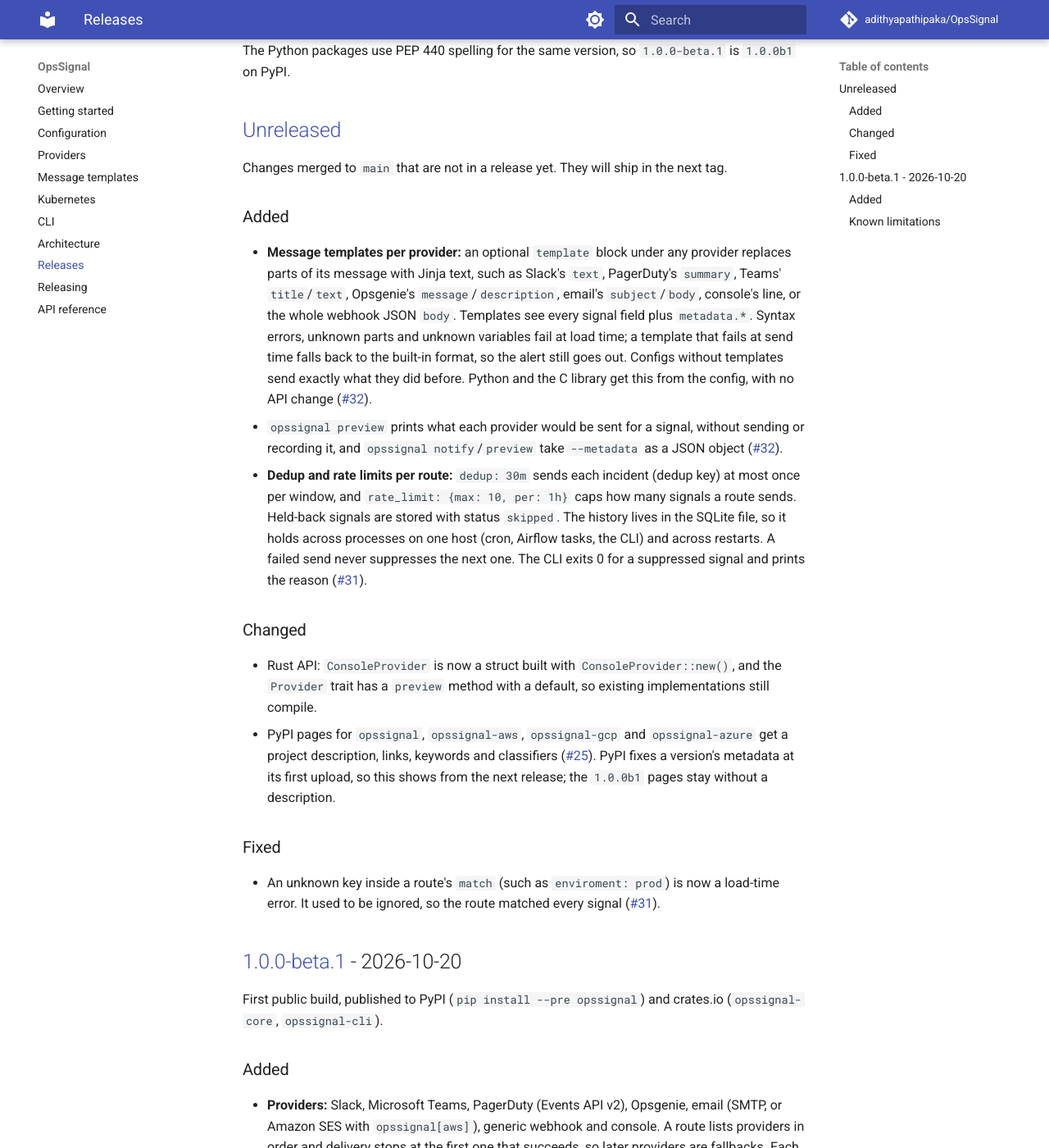
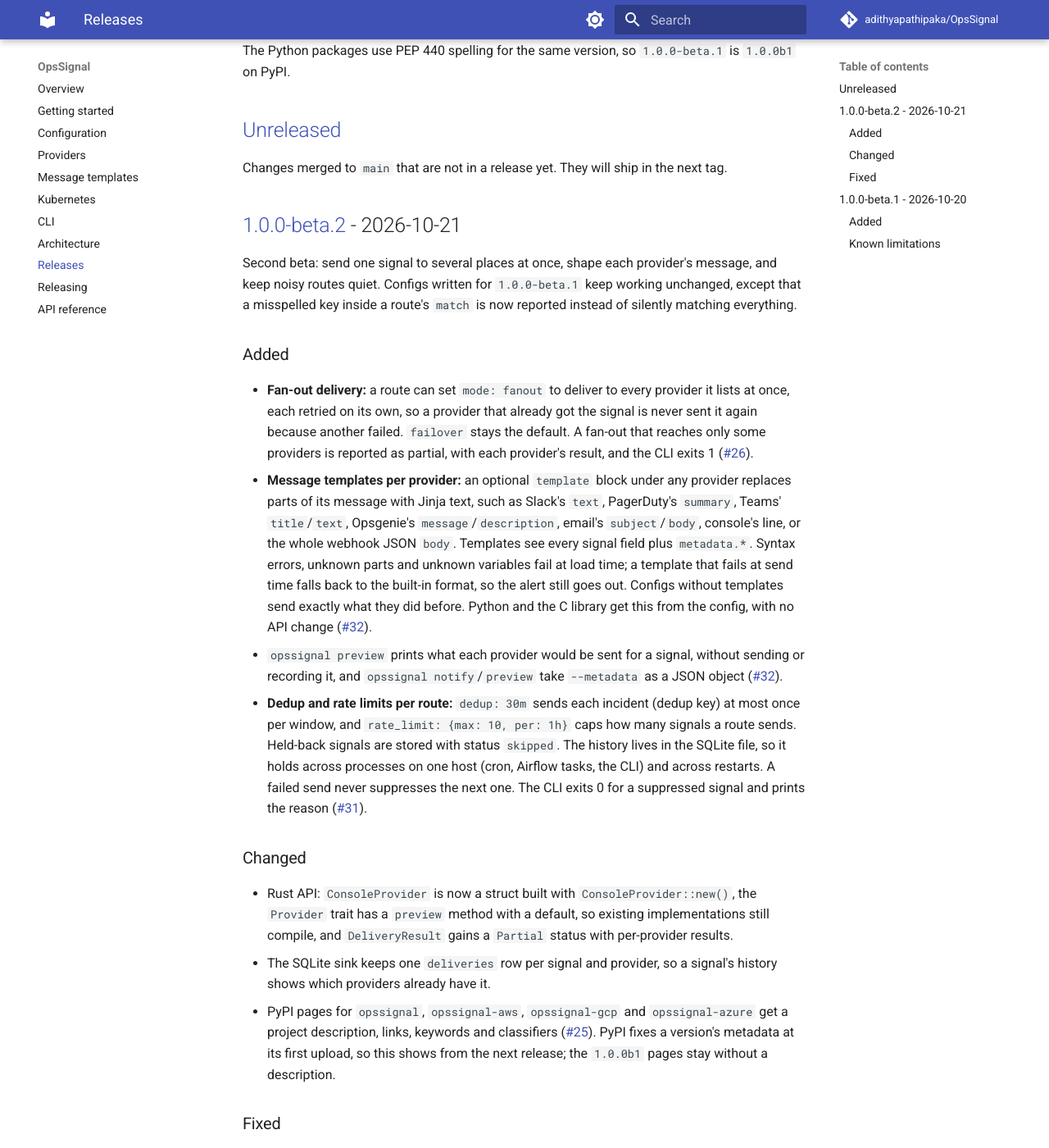
Before and after one commit to adithyapathipaka/OpsSignal, an MkDocs documentation site: the page built from docs/changelog.md, in a window 1280 px wide and 1400 px high, scrolled down 223 px. Shown: the whole window at 82% size. Built offline with MkDocs 1.6.1 and Material for MkDocs 9.7.7, drawn with Linux system fonts in a browser that asks for light colours; comment, search, counter and statistics services are not loaded; the version menu is left out.

Commit message:
Changelog for 1.0.0-beta.2 (#33)
Moves [Unreleased] to [1.0.0-beta.2] - 2026-10-21 so the v1.0.0-beta.2
tag has release notes; the tag's run stopped in "Versions agree" because
this section was missing. Adds the fan-out delivery mode (#26), which
had no changelog entry or "Added in" note, and updates the roadmap on
the docs home page.


Claude-Session: https://claude.ai/code/session_013fAFPSjPoQjd2SWCSQV487

Co-authored-by: Claude <noreply@anthropic.com>

```diff
--- a/CHANGELOG.md
+++ b/CHANGELOG.md
@@ -13,8 +13,21 @@ The Python packages use PEP 440 spelling for the same version, so
 Changes merged to `main` that are not in a release yet. They will ship in
 the next tag.
 
+## [1.0.0-beta.2] - 2026-10-21
+
+Second beta: send one signal to several places at once, shape each
+provider's message, and keep noisy routes quiet. Configs written for
+`1.0.0-beta.1` keep working unchanged, except that a misspelled key inside
+a route's `match` is now reported instead of silently matching everything.
+
 ### Added
 
+- **Fan-out delivery:** a route can set `mode: fanout` to deliver to every
+  provider it lists at once, each retried on its own, so a provider that
+  already got the signal is never sent it again because another failed.
+  `failover` stays the default. A fan-out that reaches only some providers
+  is reported as partial, with each provider's result, and the CLI exits 1
+  ([#26](https://github.com/adithyapathipaka/OpsSignal/pull/26)).
 - **Message templates per provider:** an optional `template` block under any
   provider replaces parts of its message with Jinja text, such as Slack's
   `text`, PagerDuty's `summary`, Teams' `title`/`text`, Opsgenie's
@@ -42,8 +55,11 @@ the next tag.
 ### Changed
 
 - Rust API: `ConsoleProvider` is now a struct built with
-  `ConsoleProvider::new()`, and the `Provider` trait has a `preview` method
-  with a default, so existing implementations still compile.
+  `ConsoleProvider::new()`, the `Provider` trait has a `preview` method
+  with a default, so existing implementations still compile, and
+  `DeliveryResult` gains a `Partial` status with per-provider results.
+- The SQLite sink keeps one `deliveries` row per signal and provider, so a
+  signal's history shows which providers already have it.
 - PyPI pages for `opssignal`, `opssignal-aws`, `opssignal-gcp` and
   `opssignal-azure` get a project description, links, keywords and
   classifiers ([#25](https://github.com/adithyapathipaka/OpsSignal/pull/25)).
@@ -100,5 +116,6 @@ crates.io (`opssignal-core`, `opssignal-cli`).
 - SQLite is the only sink; a team config file can add routes but not
   remove inherited ones.
 
-[Unreleased]: https://github.com/adithyapathipaka/OpsSignal/compare/v1.0.0-beta.1...HEAD
+[Unreleased]: https://github.com/adithyapathipaka/OpsSignal/compare/v1.0.0-beta.2...HEAD
+[1.0.0-beta.2]: https://github.com/adithyapathipaka/OpsSignal/compare/v1.0.0-beta.1...v1.0.0-beta.2
 [1.0.0-beta.1]: https://github.com/adithyapathipaka/OpsSignal/releases/tag/v1.0.0-beta.1
```
Also changed, not shown: docs/configuration.md (+3 -0 lines), docs/index.md (+2 -2 lines).
